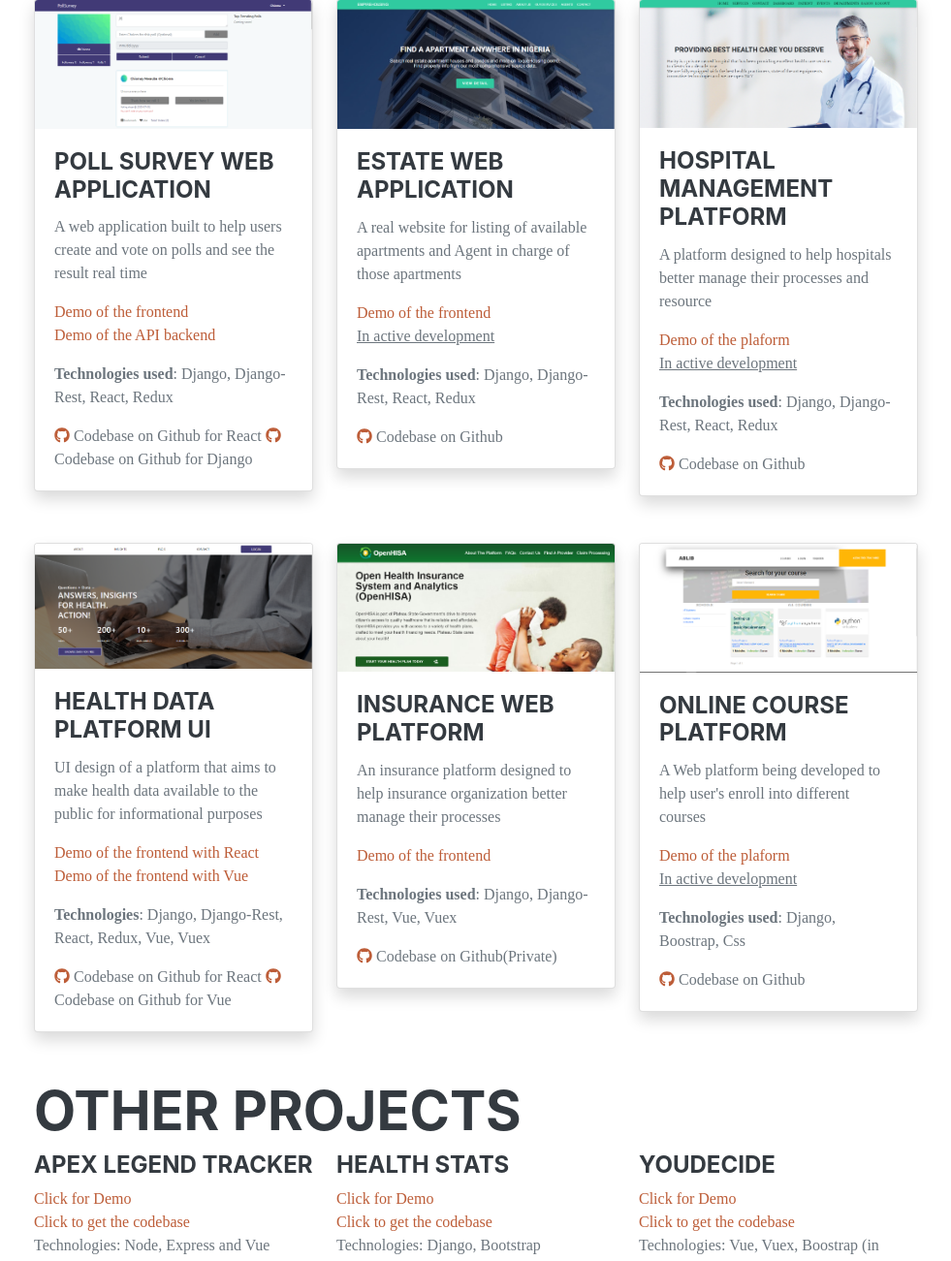
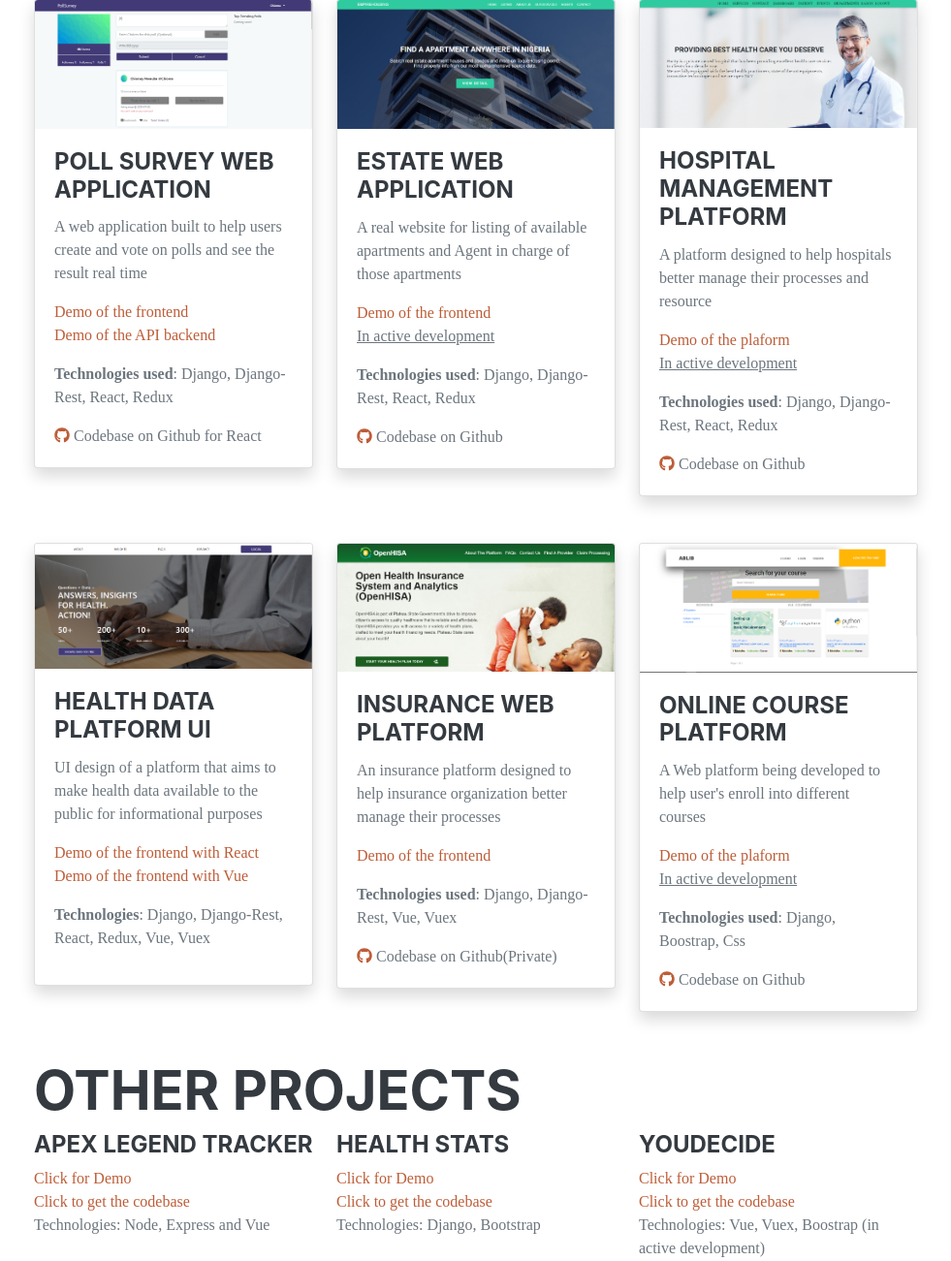
Before and after one commit to Baronchibuikem/portfolio, a Django app: page / in a window 1280 px wide. Shown: the part 1877-3178 px from the top of the page at 97% size, without its empty margins (285-1266 px from the left). Run offline with Django 3.2, Linux system fonts and the light colour scheme; some libraries are stand-ins or nearby versions; some web fonts are replaced.

Commit message:
removed couple of code snippets

```diff
--- a/templates/index.html
+++ b/templates/index.html
@@ -101,7 +101,7 @@
 
                                 <p><b>Technologies used</b>: Django, Django-Rest, React, Redux</p>
                                 <a class="social-icon" href="https://github.com/Baronchibuikem/PollSurveySPA"><i class="fab fa-github"></i></a> Codebase on Github for React
-                                <a class="social-icon" href="https://github.com/Baronchibuikem/pollsurveydb"><i class="fab fa-github"></i></a> Codebase on Github for Django
+                                <!-- <a class="social-icon" href="https://github.com/Baronchibuikem/pollsurveydb"><i class="fab fa-github"></i></a> Codebase on Github for Django -->
                               </div>
                             </div>
 
@@ -150,8 +150,8 @@
                                      <a href="https://vuedata4all.herokuapp.com/">Demo of the frontend with Vue</a></p>
 
                                 <p><b>Technologies</b>: Django, Django-Rest, React, Redux, Vue, Vuex</p>
-                                <a class="social-icon" href="https://github.com/Baronchibuikem/HealthCycloFrontend"><i class="fab fa-github"></i></a> Codebase on Github for React
-                                <a class="social-icon" href="https://github.com/Baronchibuikem/HealthCycloFrontend"><i class="fab fa-github"></i></a> Codebase on Github for Vue
+                                <!-- <a class="social-icon" href="https://github.com/Baronchibuikem/HealthCycloFrontend"><i class="fab fa-github"></i></a> Codebase on Github for React -->
+                                <!-- <a class="social-icon" href="https://github.com/Baronchibuikem/HealthCycloFrontend"><i class="fab fa-github"></i></a> Codebase on Github for Vue -->
                             </div>
                             </div>
                         </div>
```
